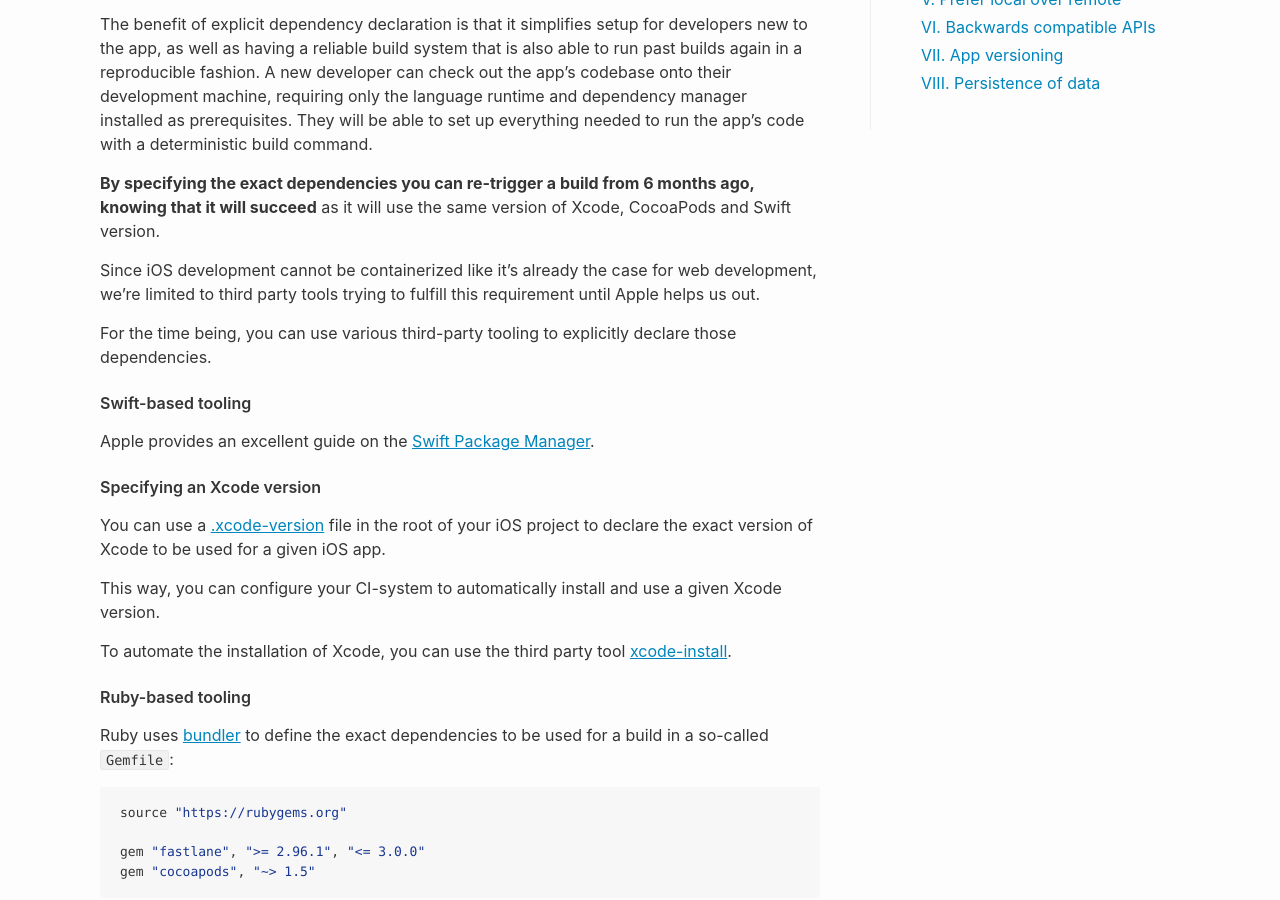
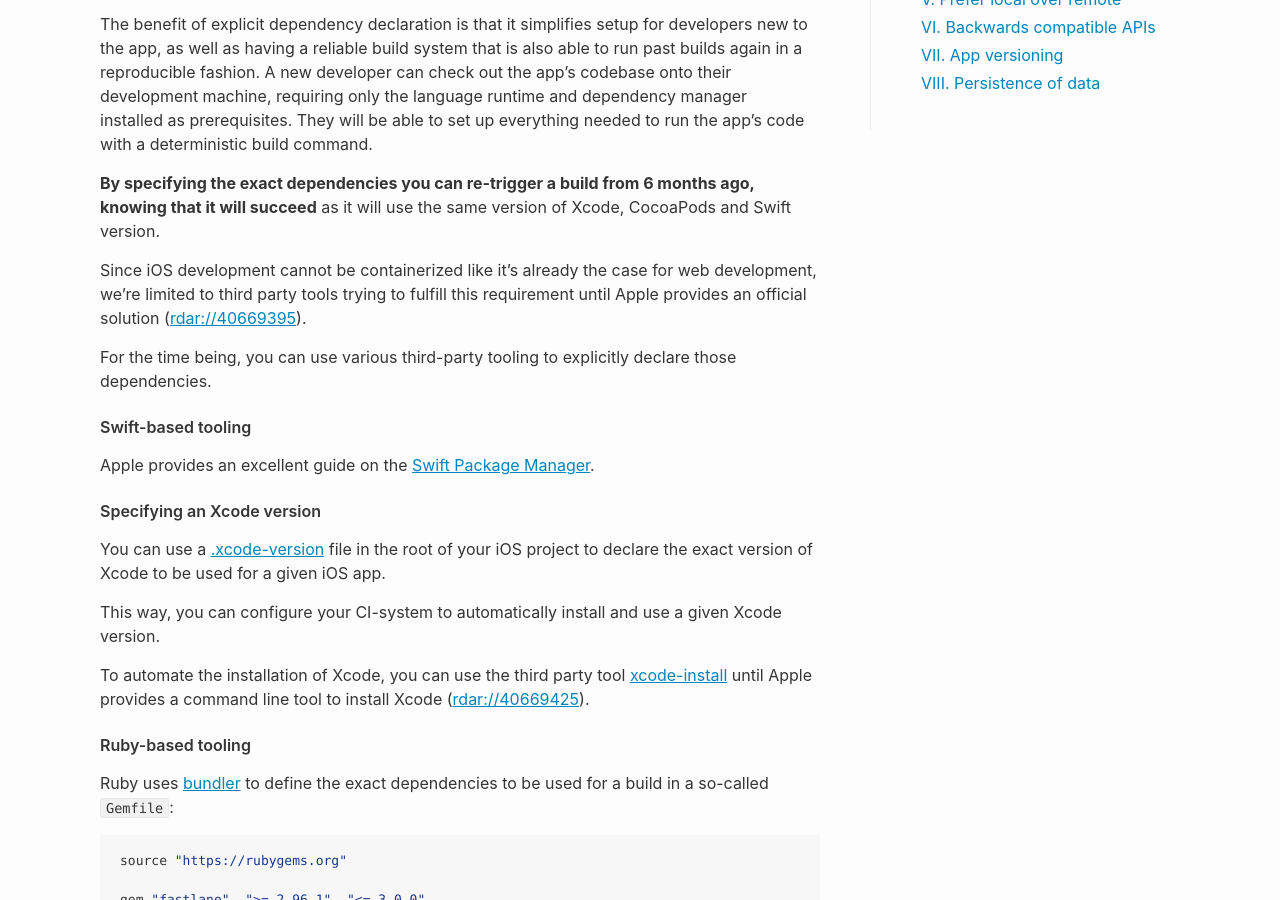
Before and after one commit to ios-factor/ios-factor.com, a Jekyll site: the page built from factors/dependencies.md, in a window 1280 px wide and 900 px high, scrolled down 525 px. Built offline with Jekyll 4.4.1, drawn with Linux system fonts in a browser that asks for light colours.

Commit message:
Add links to best radars

```diff
--- a/factors/dependencies.md
+++ b/factors/dependencies.md
@@ -9,7 +9,7 @@
 
 **By specifying the exact dependencies you can re-trigger a build from 6 months ago, knowing that it will succeed** as it will use the same version of Xcode, CocoaPods and Swift version.
 
-Since iOS development cannot be containerized like it's already the case for web development, we're limited to third party tools trying to fulfill this requirement until Apple helps us out.
+Since iOS development cannot be containerized like it's already the case for web development, we're limited to third party tools trying to fulfill this requirement until Apple provides an official solution ([rdar://40669395](https://openradar.appspot.com/radar?id=4929082424819712)).
 
 For the time being, you can use various third-party tooling to explicitly declare those dependencies.
 
@@ -23,7 +23,7 @@
 
 This way, you can configure your CI-system to automatically install and use a given Xcode version.
 
-To automate the installation of Xcode, you can use the third party tool [xcode-install](https://github.com/krausefx/xcode-install).
+To automate the installation of Xcode, you can use the third party tool [xcode-install](https://github.com/krausefx/xcode-install) until Apple provides a command line tool to install Xcode ([rdar://40669425](https://openradar.appspot.com/radar?id=5064112975380480)).
 
 #### Ruby-based tooling
 
```
Also changed, not shown: factors/deployment.md (+1 -1 lines).
